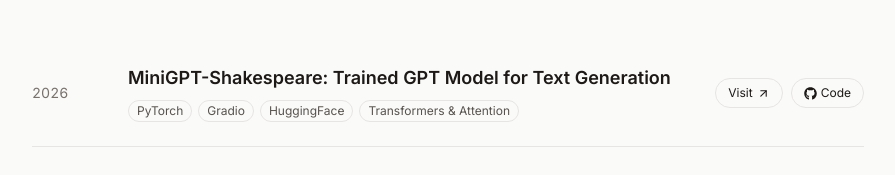
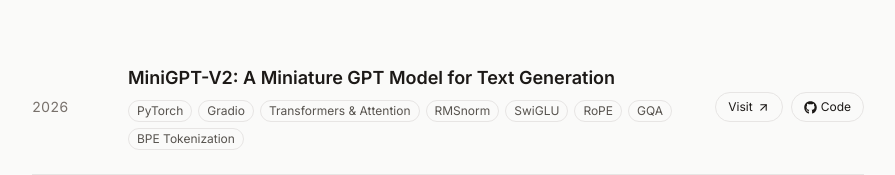
Before and after one commit to Lagnajit09/lagnajitmoharana.com, a React (Vite) app: page /projects in a window 1280 px wide. Shown: the part 304-479 px from the top of the page, without its empty margins (192-1087 px from the left). Built offline with nearby package versions, Linux system fonts and the light colour scheme; no server answers.

Commit message:
updt: new projects and articles

```diff
--- a/src/constants/blogs.js
+++ b/src/constants/blogs.js
@@ -1,11 +1,19 @@
 import DockerBlog from "../assets/blogs/docker.png";
 import XArticle1 from "../assets/blogs/x_post_1.webp";
 import XArticle2 from "../assets/blogs/x_post_2.jpg";
+import XArticle3 from "../assets/blogs/x_post_3.png";
 import Autosage from "../assets/blogs/autosage.png";
 
 export const blogs = [
   {
-    name: "How I Built Autosage: A Remote Automation Platform with an AI Copilot",
+    name: "Coherent Isn't the Same as Correct: What I Learned Building a GPT From Scratch",
+    link: "https://x.com/m_lagnajit09/status/2075518911228051771?s=20",
+    image: XArticle3,
+    description:
+      "Built a mini GPT-v2 from scratch using a modern Transformer stack: RMSNorm, GQA, SwiGLU, and RoPE, along with a BPE tokenizer implemented from scratch. Trained on 15,000 TinyStories samples with 6.8M parameters in Google Colab, then deployed the model on Render with Gradio for interactive inference.",
+  },
+  {
+    name: "Introducing Autosage: A Remote Automation Platform with an AI Copilot",
     link: "https://lmdev09.notion.site/Autosage-A-Remote-Automation-Platform-with-an-AI-Copilot-393146351df1802a9f25f137dcf501ac",
     image: Autosage,
     description:
--- a/src/constants/projects.js
+++ b/src/constants/projects.js
@@ -1,4 +1,21 @@
 export const projects = [
+  {
+    id: "12",
+    year: "2026",
+    title: "MiniGPT-V2: A Miniature GPT Model for Text Generation",
+    link: "https://minigpt-v2.onrender.com/",
+    github: "https://github.com/Lagnajit09/100x_AI_ML/tree/main/minigpt-v2",
+    tech: [
+      "PyTorch",
+      "Gradio",
+      "Transformers & Attention",
+      "RMSnorm",
+      "SwiGLU",
+      "RoPE",
+      "GQA",
+      "BPE Tokenization",
+    ],
+  },
   {
     id: "11",
     year: "2026",
@@ -113,11 +130,20 @@
       "AutoSage is an AI-driven infrastructure automation platform that streamlines and optimizes cloud operations through workflows, RAG and agentic AI, enabling users to manage and scale their infrastructure efficiently.",
   },
   {
-    title: "MiniGPT-Shakespeare: Trained GPT Model for Text Generation",
-    link: "https://huggingface.co/spaces/m-lagnajit/minigpt-shakespeare",
-    tech: ["PyTorch", "Gradio", "HuggingFace", "Transformers & Attention"],
+    title: "MiniGPT-V2: A Miniature GPT Model for Text Generation",
+    link: "https://huggingface.co/spaces/m-lagnajit/minigpt-v2",
+    tech: [
+      "PyTorch",
+      "Gradio",
+      "Transformers & Attention",
+      "RMSnorm",
+      "SwiGLU",
+      "RoPE",
+      "GQA",
+      "BPE Tokenization",
+    ],
     description:
-      "MiniGPT-Shakespeare is a specialized GPT model trained to generate text in the style of William Shakespeare. Built a transformer-based architecture using PyTorch and fine-tuned it on a curated dataset of Shakespearean works, enabling it to produce authentic and stylistically accurate text.",
+      "A GPT-style transformer built entirely from scratch in PyTorch, trained on the TinyStories dataset. It incorporates advanced techniques like RMSnorm, SwiGLU, RoPE, GQA, LR-Scheduling and BPE tokenization to enhance performance and efficiency in text generation tasks.",
   },
   {
     title: "Swiftpay: Payment Application",
```
Also changed, not shown: src/assets/blogs/x_post_3.png (added).
